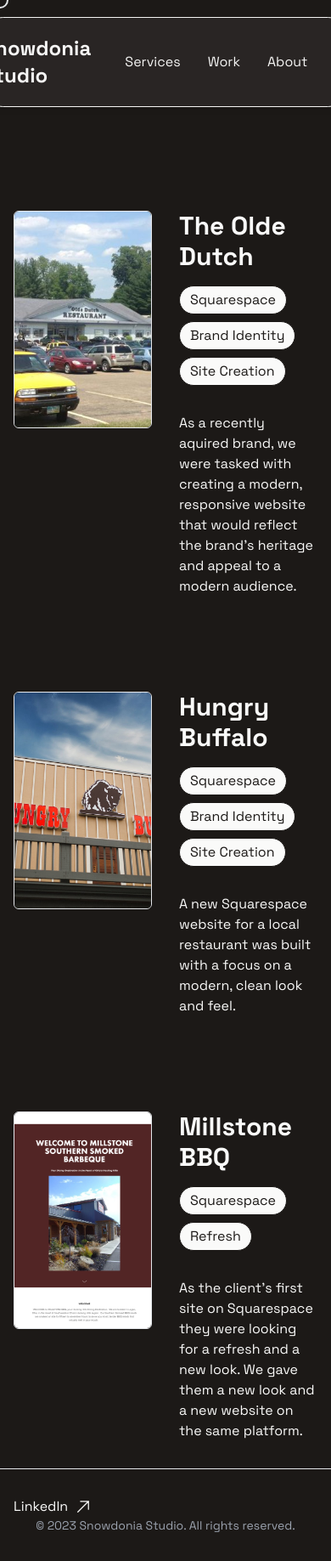
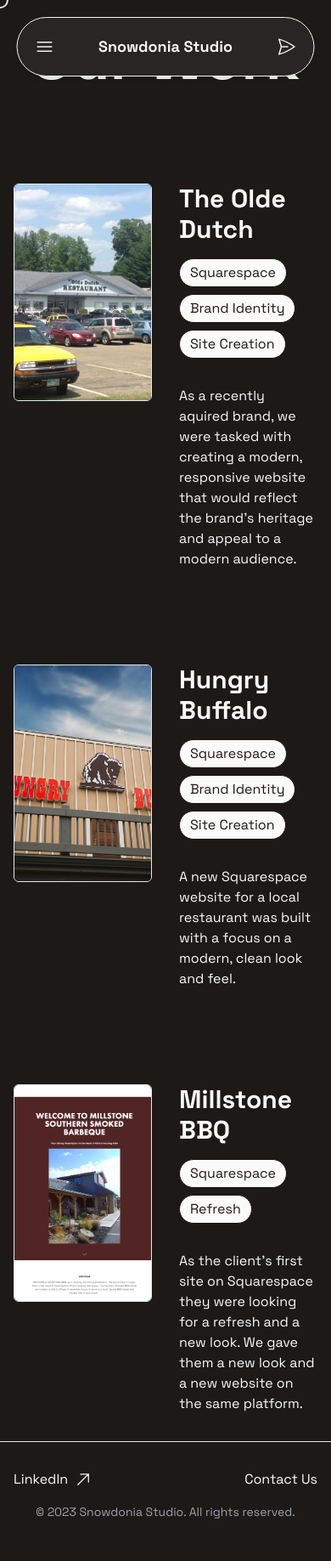
Before and after one commit to Snowdonia-Studio/our-site, a Next.js app: page /en/work in a window 390 px wide. Shown: the whole page at 85% size. Built offline with nearby package versions, Linux system fonts and the light colour scheme.

Commit message:
FIX: updates to sections and add to blog

```diff
--- a/src/app/[locale]/about/page.tsx
+++ b/src/app/[locale]/about/page.tsx
@@ -11,7 +11,7 @@
     <section id="about">
       <div className="mx-auto max-w-screen-xl px-4 py-8 lg:px-6 lg:py-16 ">
         <motion.h2
-          className="text-foreground mb-16 text-center text-7xl font-extrabold"
+          className="text-foreground mb-8 text-center text-7xl font-extrabold md:mb-16"
           initial={{ opacity: 0, y: 40 }}
           whileInView={{ opacity: 1, y: 0 }}
           viewport={{ once: true, margin: '-100px' }}
--- a/src/app/[locale]/blog/page.tsx
+++ b/src/app/[locale]/blog/page.tsx
@@ -1,11 +1,13 @@
 'use client'
 import { useTranslations } from 'next-intl'
 import { motion } from 'framer-motion'
-import Link from 'next/link'
+import { useParams } from 'next/navigation'
 import { getAllBlogPosts } from '@/src/data/blog-posts'
 
 export default function Blog() {
   const t = useTranslations('')
+  const params = useParams()
+  const locale = params.locale as string
   const posts = getAllBlogPosts()
 
   return (
@@ -29,7 +31,7 @@
               viewport={{ once: true, margin: '-100px' }}
               transition={{ duration: 0.8, delay: index * 0.1, ease: [0.25, 0.1, 0.25, 1] }}
             >
-              <Link href={`/blog/${post.slug}`}>
+              <a href={`/${locale}/blog/${post.slug}`}>
                 <div className="border-border group h-full rounded-lg border p-8 shadow-sm transition-shadow hover:shadow-lg">
                   <time className="mb-2 text-sm text-gray-600 dark:text-gray-400">
                     {new Date(post.date).toLocaleDateString('en-US', {
@@ -52,7 +54,7 @@
                     </div>
                   )}
                 </div>
-              </Link>
+              </a>
             </motion.div>
           ))}
         </div>
--- a/src/app/[locale]/components/Footer.tsx
+++ b/src/app/[locale]/components/Footer.tsx
@@ -1,6 +1,18 @@
-export const Footer = () => {
+'use client'
+import { Link } from '@/src/navigation'
+import { useTranslations } from 'next-intl'
+import { FC } from 'react'
+
+interface Props {
+  locale: string
+}
+
+export const Footer: FC<Props> = ({ locale }) => {
+  const t = useTranslations('')
+
   return (
     <footer className="mx-auto max-w-screen-2xl border-t px-4 py-8">
+      <div className="flex flex-row items-center justify-between">
         <ul>
           <li>
             <a
@@ -25,7 +37,25 @@
             </a>
           </li>
         </ul>
-      <p className="text-center text-sm text-gray-500 dark:text-gray-400">
+        <ul className="flex flex-col gap-4 md:flex-row md:items-center md:gap-8">
+          <li>
+            <a className="inline-flex items-center gap-2" href={`/${locale}/contact`}>
+              <span className="link-underline">Contact Us</span>
+            </a>
+          </li>
+          {/* <li>
+            <a className="inline-flex items-center gap-2" href={`/${locale}/privacy`}>
+              <span className="link-underline">Privacy Policy</span>
+            </a>
+          </li>
+          <li>
+            <a className="inline-flex items-center gap-2" href={`/${locale}/terms`}>
+              <span className="link-underline">Terms of Service</span>
+            </a>
+          </li> */}
+        </ul>
+      </div>
+      <p className="pt-4 text-center text-sm text-gray-500 dark:text-gray-400">
         &copy; {new Date().getFullYear()} Snowdonia Studio. All rights reserved.
       </p>
     </footer>
--- a/src/app/[locale]/components/Header.tsx
+++ b/src/app/[locale]/components/Header.tsx
@@ -1,24 +1,50 @@
 'use client'
 import { Link } from '@/src/navigation'
 import { useTranslations } from 'next-intl'
-import { FC } from 'react'
-import Image from 'next/image'
-import GithubIcon from '../../icons/github'
-// import LogoIcon from '../../icons/logo'
-import mountainIcon from '../../icons/mountain.png'
+import { FC, useState } from 'react'
 interface Props {
   locale: string
 }
 export const Header: FC<Props> = ({ locale }) => {
   const t = useTranslations('')
+  const [isMobileMenuOpen, setIsMobileMenuOpen] = useState(false)
+
   return (
-    <div className="fixed left-[50%] top-[20px] z-50 mx-auto flex max-w-screen-2xl -translate-x-1/2 transform flex-row items-center justify-between gap-8 rounded-full border bg-white p-5 shadow-md dark:border-stone-100 dark:bg-stone-800 dark:text-stone-100">
-      <Link lang={locale} href="/">
-        <div className="flex flex-row items-center">
-          <strong className="mx-2 select-none text-2xl font-bold">Snowdonia Studio</strong>
+    <>
+      <div className="fixed left-[50%] top-[20px] z-50 mx-auto flex w-[90%] max-w-screen-2xl -translate-x-1/2 transform flex-row items-center justify-between gap-4 rounded-full border bg-white p-5 shadow-md dark:border-stone-100 dark:bg-stone-800 dark:text-stone-100 md:w-fit md:gap-8">
+        {/* Mobile Menu Button - Left */}
+        <button
+          onClick={() => setIsMobileMenuOpen(!isMobileMenuOpen)}
+          className="md:hidden"
+          aria-label="Toggle menu"
+        >
+          <svg
+            xmlns="http://www.w3.org/2000/svg"
+            fill="none"
+            viewBox="0 0 24 24"
+            strokeWidth="1.5"
+            stroke="currentColor"
+            className="size-6"
+          >
+            <path
+              strokeLinecap="round"
+              strokeLinejoin="round"
+              d="M3.75 6.75h16.5M3.75 12h16.5m-16.5 5.25h16.5"
+            />
+          </svg>
+        </button>
+
+        {/* Logo - Center on mobile, left on desktop */}
+        <Link lang={locale} href="/" className="flex-1 md:flex-initial">
+          <div className="flex flex-row items-center justify-center md:justify-start">
+            <strong className="select-none text-lg font-bold md:mx-2 md:text-2xl">
+              Snowdonia Studio
+            </strong>
           </div>
         </Link>
-      <div className="flex flex-row items-center gap-3">
+
+        {/* Desktop Navigation */}
+        <div className="hidden flex-row items-center gap-3 md:flex">
           <nav className="inline-flex gap-8">
             <a href="#services">Services</a>
             <a href="#work">Work</a>
@@ -41,6 +67,61 @@
             </a>
           </nav>
         </div>
+
+        {/* Contact Icon - Right on mobile */}
+        <a href="#contact" className="contact-link md:hidden">
+          <svg
+            xmlns="http://www.w3.org/2000/svg"
+            fill="none"
+            viewBox="0 0 24 24"
+            strokeWidth="1.5"
+            stroke="currentColor"
+            className="size-6"
+          >
+            <path
+              strokeLinecap="round"
+              strokeLinejoin="round"
+              d="M6 12 3.269 3.125A59.769 59.769 0 0 1 21.485 12 59.768 59.768 0 0 1 3.27 20.875L5.999 12Zm0 0h7.5"
+            />
+          </svg>
+        </a>
       </div>
+
+      {/* Mobile Menu Dropdown */}
+      {isMobileMenuOpen && (
+        <div className="fixed left-[50%] top-[90px] z-40 mt-8 w-[90%] max-w-screen-2xl -translate-x-1/2 transform rounded-2xl border bg-white p-6 shadow-lg dark:border-stone-100 dark:bg-stone-800 md:hidden">
+          <nav className="flex flex-col gap-4">
+            <a
+              href="#services"
+              className="text-lg font-medium"
+              onClick={() => setIsMobileMenuOpen(false)}
+            >
+              <span className="link-underline">Services</span>
+            </a>
+            <a
+              href="#work"
+              className="text-lg font-medium"
+              onClick={() => setIsMobileMenuOpen(false)}
+            >
+              <span className="link-underline">Work</span>
+            </a>
+            <a
+              href="#about"
+              className="text-lg font-medium"
+              onClick={() => setIsMobileMenuOpen(false)}
+            >
+              <span className="link-underline">About</span>
+            </a>
+            <a
+              href="#contact"
+              className="text-lg font-medium"
+              onClick={() => setIsMobileMenuOpen(false)}
+            >
+              <span className="link-underline">Contact</span>
+            </a>
+          </nav>
+        </div>
+      )}
+    </>
   )
 }
--- a/src/app/[locale]/contact/page.tsx
+++ b/src/app/[locale]/contact/page.tsx
@@ -43,7 +43,7 @@
 
   return (
     <section id="contact">
-      <div className="mx-auto max-w-screen-md px-4 py-8 lg:py-16 ">
+      <div className="mx-auto mt-20 max-w-screen-md px-4 py-20 ">
         <motion.h2
           className="text-foreground mb-16 text-center text-7xl font-extrabold"
           initial={{ opacity: 0, y: 40 }}
--- a/src/app/[locale]/globals.css
+++ b/src/app/[locale]/globals.css
@@ -245,4 +245,22 @@
     background-color: var(--background-secondary);
     color: var(--text-secondary);
   }
+
+  .link-underline {
+    position: relative;
+    display: inline-block;
+  }
+  .link-underline::after {
+    content: '';
+    position: absolute;
+    bottom: -2px;
+    left: 0;
+    width: 0;
+    height: 2px;
+    background-color: currentColor;
+    transition: width 0.3s ease-out;
+  }
+  .link-underline:hover::after {
+    width: 100%;
+  }
 }
--- a/src/app/[locale]/layout.tsx
+++ b/src/app/[locale]/layout.tsx
@@ -57,7 +57,7 @@
             <CustomCursor />
             <Header locale={locale} />
             <main className="mx-auto max-w-screen-2xl">{children}</main>
-            <Footer />
+            <Footer locale={locale} />
           </NextIntlClientProvider>
         </ThemeProvider>
       </body>
--- a/src/app/[locale]/work/page.tsx
+++ b/src/app/[locale]/work/page.tsx
@@ -12,7 +12,7 @@
     <section id="work">
       <div className="mx-auto max-w-screen-xl px-4 py-8 lg:px-6 lg:py-16 ">
         <motion.h2
-          className="mb-16 text-center text-7xl font-extrabold"
+          className="text-foreground mb-8 text-center text-7xl font-extrabold md:mb-16"
           initial={{ opacity: 0, y: 40 }}
           whileInView={{ opacity: 1, y: 0 }}
           viewport={{ once: true, margin: '-100px' }}
--- a/src/data/blog-posts.ts
+++ b/src/data/blog-posts.ts
@@ -129,6 +129,107 @@
     author: 'Shannon Grice',
     tags: ['Shopify', 'E-Commerce', 'Guide'],
   },
+  {
+    slug: 'why-we-use-astro',
+    title: 'Why We Use Astro for Blazing-Fast Websites',
+    excerpt:
+      'Discover how Astro helps us build lightning-fast websites that work with any CMS, from WordPress to headless solutions, getting your site live faster.',
+    content: `
+# Why We Use Astro for Blazing-Fast Websites
+
+At Snowdonia Studio, we're always looking for tools that help us deliver exceptional results for our clients faster. That's why we've embraced Astro as our go-to framework for modern website development.
+
+## What is Astro?
+
+Astro is a modern web framework designed for speed. It ships zero JavaScript by default, resulting in lightning-fast page loads and top-tier performance scores. But here's what makes it truly special: it's completely CMS-agnostic.
+
+## Why Astro is Perfect for Client Projects
+
+### Works with Any CMS
+
+One of Astro's biggest advantages is its flexibility with content sources. We can connect it to:
+
+- **WordPress**: Leverage your existing WordPress content via the REST API or GraphQL
+- **Contentful**: Headless CMS for enterprise-grade content management
+- **Sanity**: Structured content with real-time collaboration
+- **Strapi**: Open-source headless CMS
+- **Markdown/MDX**: Simple file-based content for smaller sites
+- **Any headless CMS**: If it has an API, Astro can use it
+
+This means if you're already invested in WordPress or another CMS, we don't force you to migrate. We simply build a faster, better frontend while keeping your familiar content workflow.
+
+## Speed That Converts
+
+Performance isn't just a nice-to-have—it directly impacts your bottom line:
+
+- **Better SEO**: Google prioritizes fast-loading sites
+- **Higher Conversions**: Every 100ms delay costs you conversions
+- **Improved UX**: Users stay longer on fast sites
+- **Mobile Performance**: Critical for mobile-first audiences
+
+Astro's architecture ensures your site loads in milliseconds, not seconds.
+
+## Faster Time to Market
+
+Because Astro integrates seamlessly with existing CMSs and has a component-friendly architecture, we can:
+
+1. **Rapid Prototyping**: Get designs into code quickly
+2. **Reusable Components**: Build once, use everywhere
+3. **Easy Content Migration**: Connect to your existing CMS without data migration
+4. **Quick Deployments**: Modern deployment workflows with Vercel, Netlify, or Cloudflare
+
+## WordPress + Astro: Best of Both Worlds
+
+Many clients love WordPress for content management but hate the performance limitations. With Astro, you get:
+
+- WordPress admin panel for content (familiar workflow)
+- Lightning-fast Astro frontend (modern performance)
+- No WordPress theme limitations (complete design freedom)
+- Better security (decoupled architecture)
+- Lower hosting costs (static deployment)
+
+## Developer Experience = Better Client Outcomes
+
+Astro's excellent developer experience means:
+
+- Faster development cycles
+- Fewer bugs
+- Easier maintenance
+- More time for polish and optimization
+
+This translates directly to better outcomes for our clients: faster launches, lower costs, and higher quality.
+
+## Real-World Results
+
+Sites we've built with Astro consistently achieve:
+
+- 100/100 Lighthouse performance scores
+- Sub-second page loads
+- Excellent Core Web Vitals
+- Reduced hosting costs
+- Happy clients
+
+## When We Recommend Astro
+
+Astro is perfect for:
+
+- Marketing websites
+- Blogs and content sites
+- E-commerce with headless architecture
+- Portfolio sites
+- Documentation sites
+- Any project where performance matters
+
+## Not Just Another Framework
+
+We chose Astro because it solves real problems for our clients: it's fast, flexible, works with their existing tools, and helps us deliver projects faster without compromising quality.
+
+Want to experience the Astro difference for your next project? Let's chat about how we can build you a website that's as fast as it is beautiful.
+    `,
+    date: '2024-04-15',
+    author: 'Jeremy Grice',
+    tags: ['Astro', 'Development', 'CMS', 'Performance'],
+  },
 ]
 
 export function getBlogPost(slug: string): BlogPost | undefined {
```
Also changed, not shown: src/app/[locale]/blog/[slug]/page.tsx (+3 -4 lines), src/app/[locale]/components/Slider.tsx (+6 -3 lines), src/app/[locale]/page.tsx (+4 -8 lines). Lines whose indentation alone changed are shown as unchanged.
